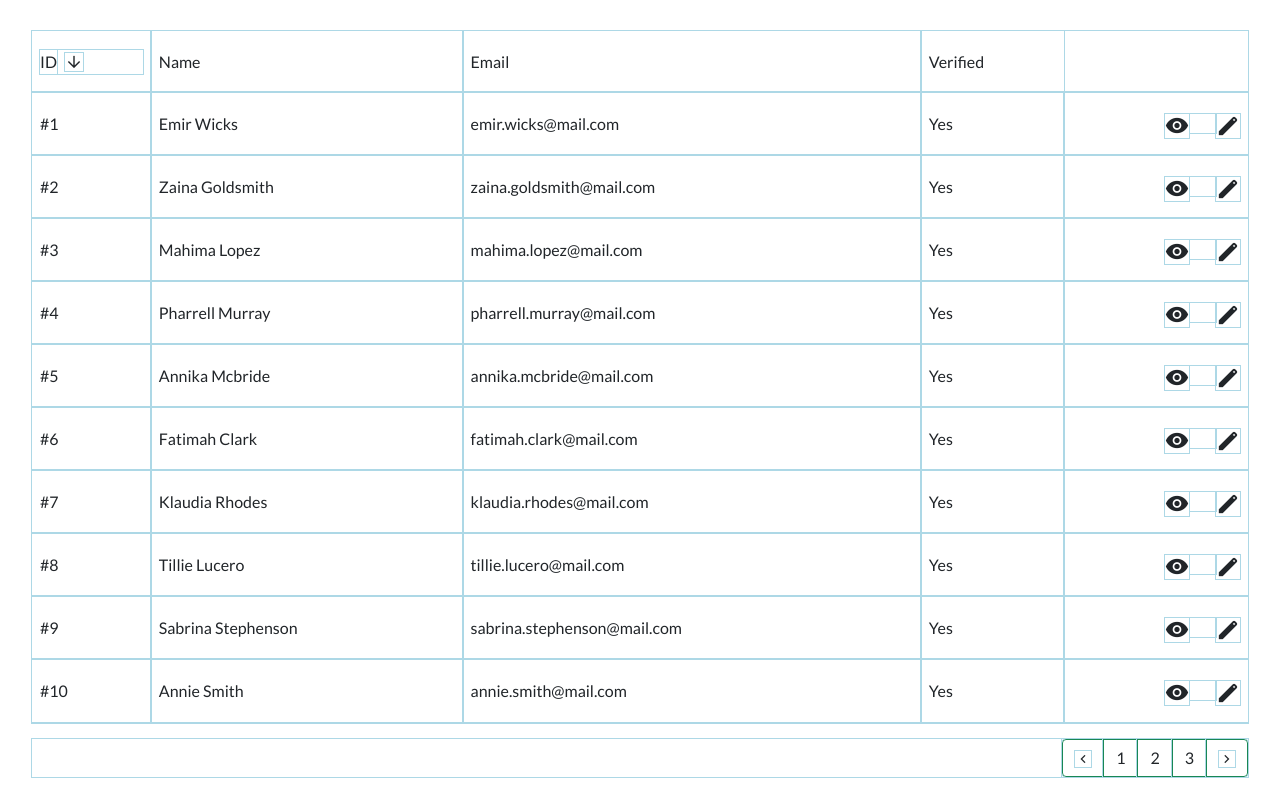
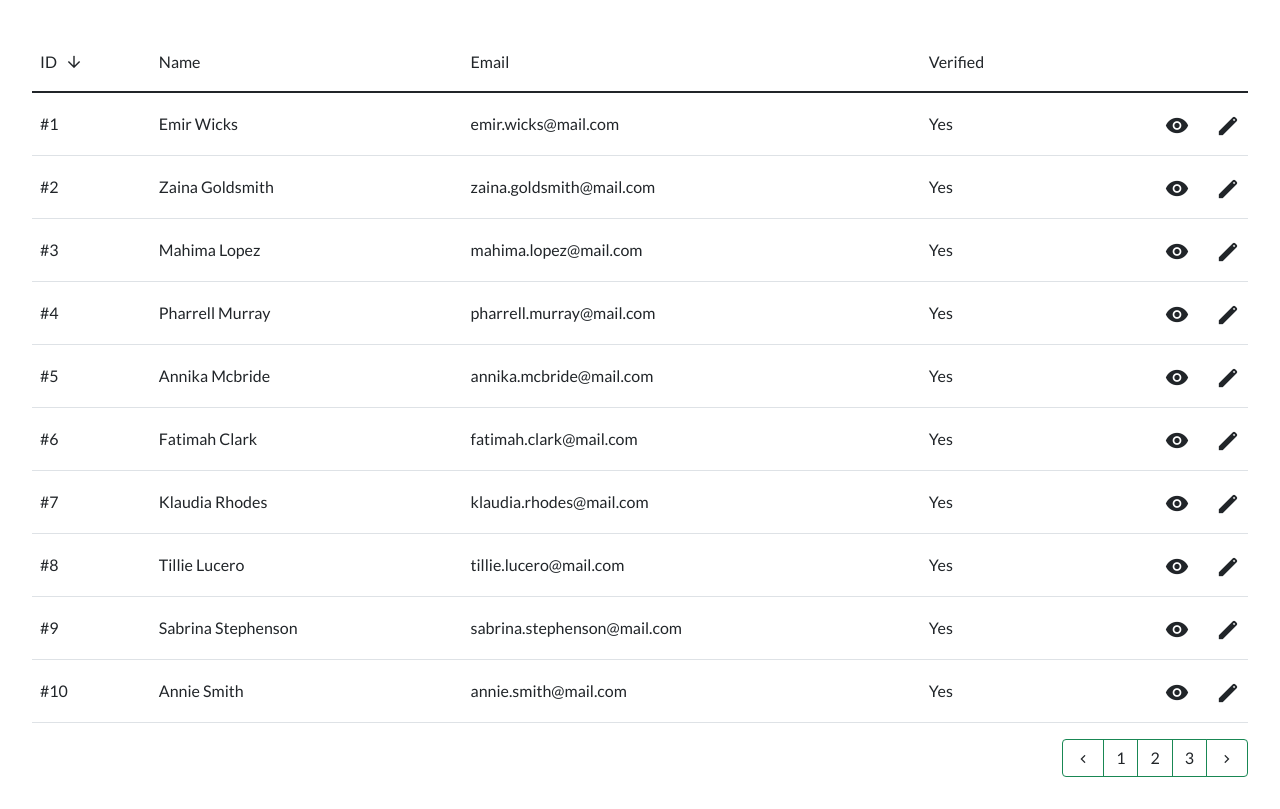
Before and after one commit to liishuan/week5form, a website built with Vite: page pages/admin.html in a window 1280 px wide. Shown: the part 81-890 px from the top of the page. Built offline with nearby package versions, Linux system fonts and the light colour scheme.

Commit message:
first commit

```diff
--- a/assets/scss/layout/_base.scss
+++ b/assets/scss/layout/_base.scss
@@ -9,7 +9,7 @@
     "Segoe UI", Roboto, "Helvetica Neue", Arial, "Noto Sans", "Liberation Sans",
     sans-serif, "Apple Color Emoji", "Segoe UI Emoji", "Segoe UI Symbol",
     "Noto Color Emoji";
-  outline: 1px solid lightblue;
+  // outline: 1px solid lightblue;
 }
 
 body {
```
